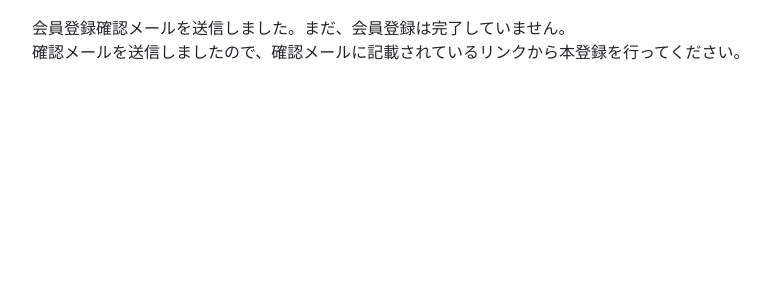
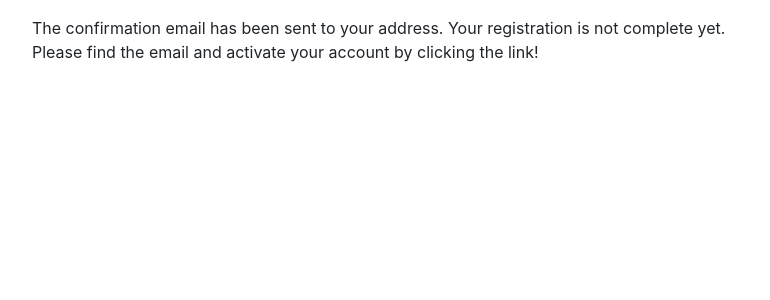
Before and after one commit to NoriKaneshige/Django_Registration_Implementation, a Django app: page /user_create/done in a window 1280 px wide. Shown: the part 56-356 px from the top of the page, without its empty margins (53-823 px from the left). Run offline with Django 3.2, Linux system fonts and the light colour scheme; some libraries are stand-ins or nearby versions.

Commit message:
signup, email confirmation

```diff
--- a/register/templates/register/user_create_complete.html
+++ b/register/templates/register/user_create_complete.html
@@ -1,8 +1,8 @@
 {% extends "register/base.html" %}
 {% block content %}
 <p>
-    本登録が完了しました。<br>
-    登録されたメールアドレスとパスワードでログインしてください。<br>
-    <a class="btn btn-primary btn-lg" href="{% url 'register:login' %}">ログイン</a>
+    The registration is complete!<br>
+    Please login with registered email address and password!<br>
+    <a class="btn btn-primary btn-lg" href="{% url 'register:login' %}">Login</a>
 </p>
 {% endblock %}
--- a/register/templates/register/user_create_done.html
+++ b/register/templates/register/user_create_done.html
@@ -1,7 +1,7 @@
 {% extends "register/base.html" %}
 {% block content %}
 <p>
-    会員登録確認メールを送信しました。まだ、会員登録は完了していません。<br>
-    確認メールを送信しましたので、確認メールに記載されているリンクから本登録を行ってください。
+    The confirmation email has been sent to your address. Your registration is not complete yet.<br>
+    Please find the email and activate your account by clicking the link!
 </p>
 {% endblock %}
```
